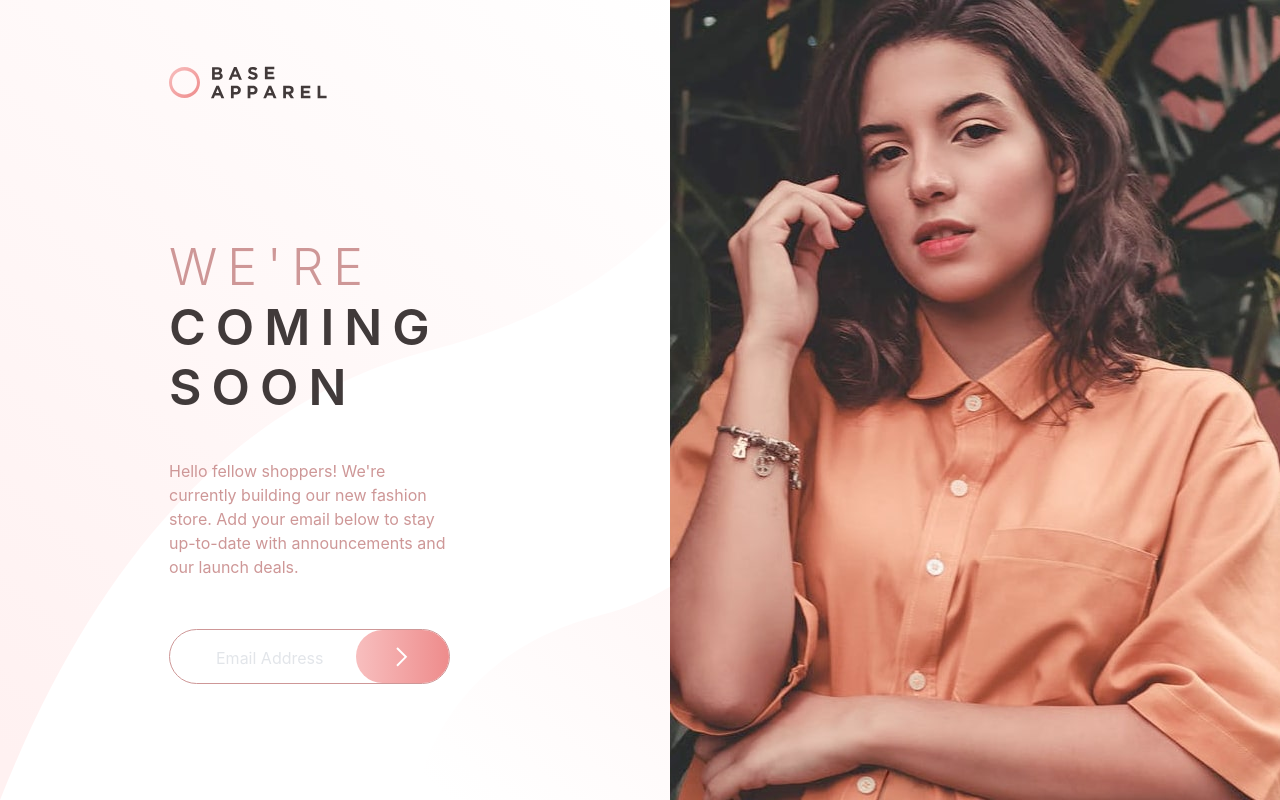
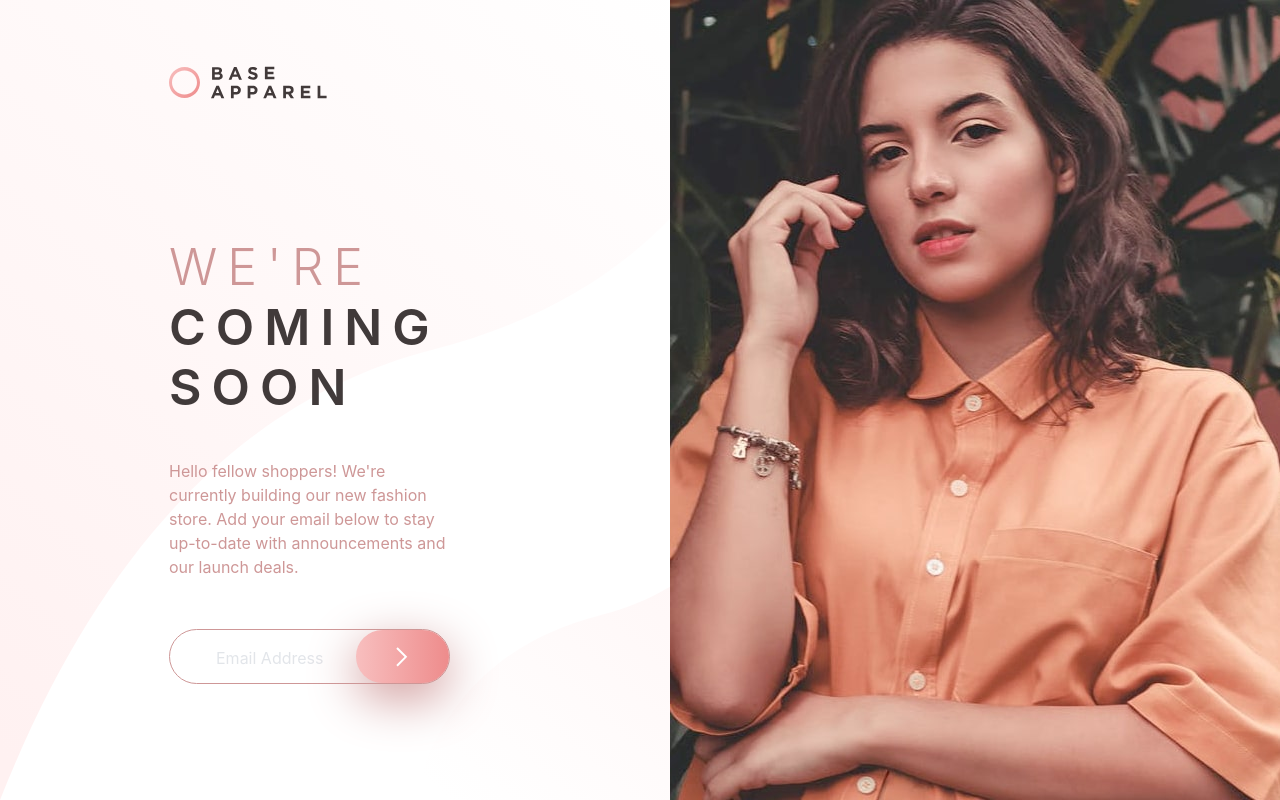
Before and after one commit to horoserp/coming-soon, a React (Create React App) app: page / in a window 1280 px wide. Built offline with nearby package versions, Linux system fonts and the light colour scheme.

Commit message:
Add box shadow to button.

```diff
--- a/src/App.css
+++ b/src/App.css
@@ -87,6 +87,7 @@ h1 {
     var(--RedB)
   ) !important;
   border: none;
+  box-shadow: 0 15px 50px 0px var(--Desaturated-Red);
 }
 
 .error {
--- a/src/components/EmailInput.js
+++ b/src/components/EmailInput.js
@@ -66,7 +66,6 @@ const EmailInput = () => {
               />
             )}
           </div>
-          {/* TODO: Add box-shadow to button */}
           <Button
             className="button"
             type="submit"
```
